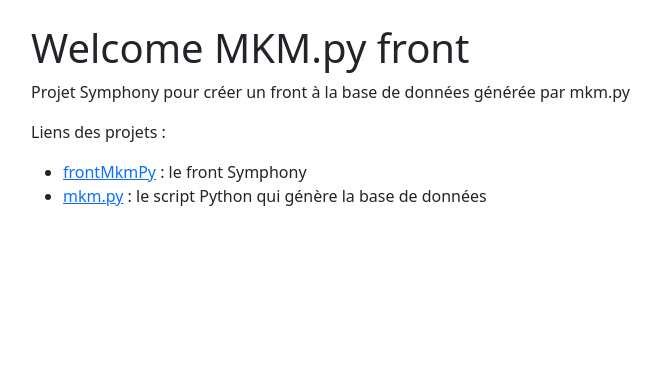
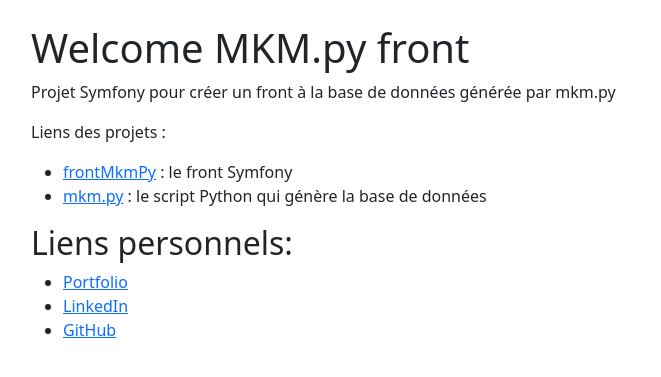
Before and after one commit to gschmirgal/frontMkmPy, a Symfony app: template templates/home.html.twig in a window 1280 px wide. Shown: the part 56-433 px from the top of the page, without its empty margins (51-712 px from the left). Run offline with Twig, Linux system fonts and the light colour scheme; the template is opened without the code that fills it, so the values that code supplies are empty; some libraries are stand-ins or nearby versions.

Commit message:
update frontpage

```diff
--- a/templates/home.html.twig
+++ b/templates/home.html.twig
@@ -2,10 +2,17 @@
 
 {% block body %}
     <h1>Welcome MKM.py front</h1>
-    <p>Projet Symphony pour créer un front à la base de données générée par mkm.py</p>
+    <p>Projet Symfony pour créer un front à la base de données générée par mkm.py</p>
     <p>Liens des projets :</p>
     <ul>
-        <li><a href="https://github.com/gschmirgal/frontMkmPy">frontMkmPy</a> : le front Symphony</li>
+        <li><a href="https://github.com/gschmirgal/frontMkmPy">frontMkmPy</a> : le front Symfony</li>
         <li><a href="https://github.com/gschmirgal/mkmpy">mkm.py</a> : le script Python qui génère la base de données</li>
     </ul>
+
+    <h2>Liens personnels:</h2>
+    <ul>
+        <li><a href="https://gschmirgal.ovh" target="_blank">Portfolio</a></li>
+        <li><a href="https://www.linkedin.com/in/schmirgal" target="_blank">LinkedIn</a></li>
+        <li><a href="https://github.com/gschmirgal" target="_blank">GitHub</a></li>
+    </ul>
 {% endblock %}
```
